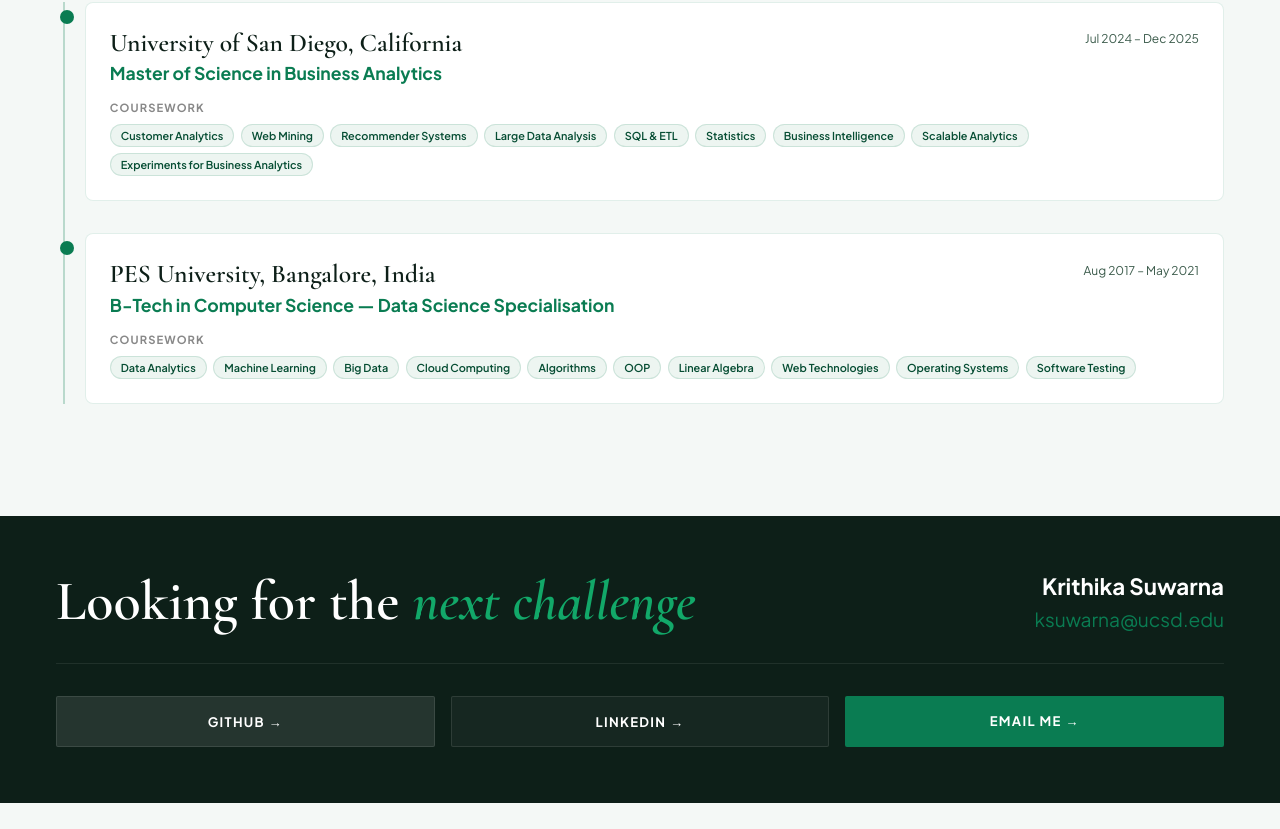
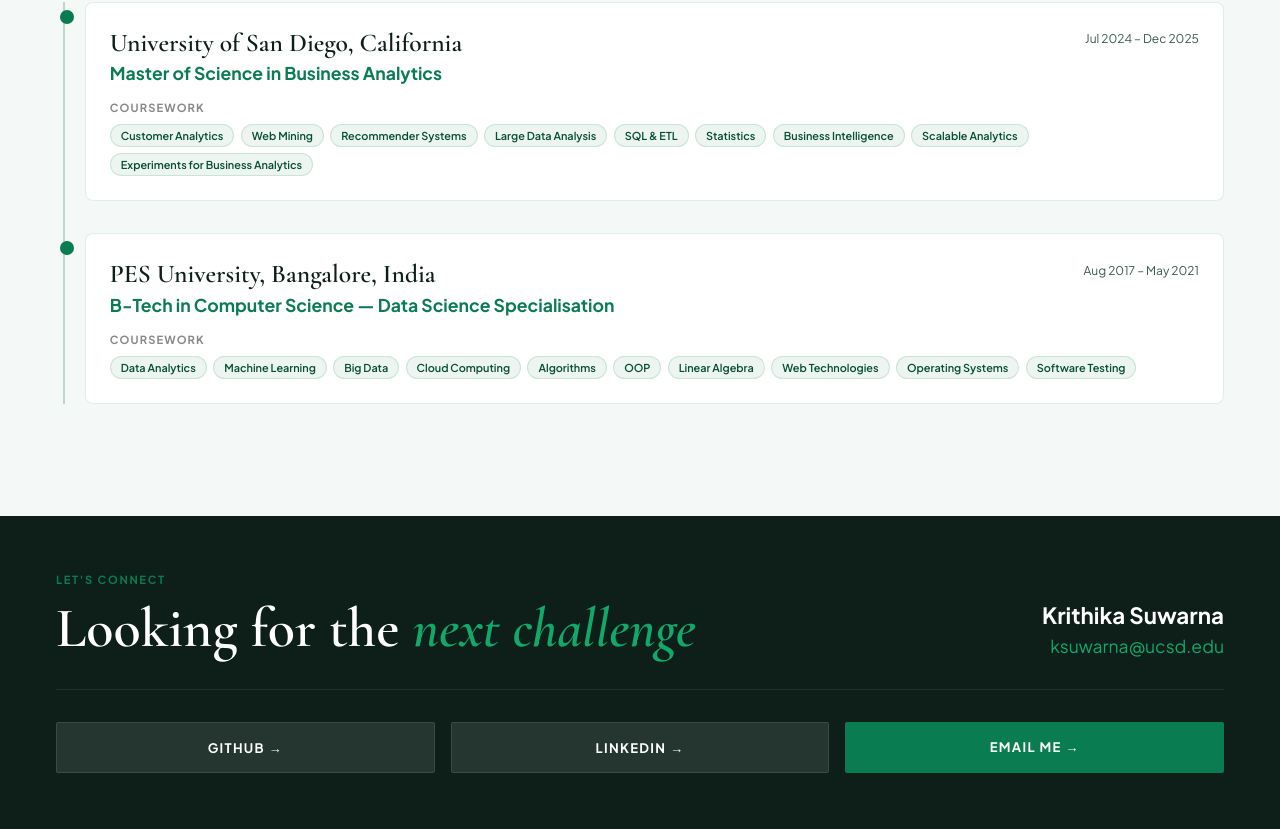
Before and after one commit to Krithikap019/ai-portfolio, a Next.js app: page / in a window 1280 px wide. Shown: the part 3150-3979 px from the top of the page. Before the commit the page ends 3953 px from the top, so only its background shows below. Built offline with nearby package versions, Linux system fonts and the light colour scheme.

Commit message:
fin project

```diff
--- a/app/page.jsx
+++ b/app/page.jsx
@@ -352,18 +352,21 @@ export default function Home() {
       </section>
     {/* Contact */}
       <section id="contact" style={{ background: "#0d1f18", padding: "3.5rem 3.5rem" }}>
-        <div style={{ display: "flex", justifyContent: "space-between", alignItems: "flex-end", marginBottom: "2rem", paddingBottom: "2rem", borderBottom: "1px solid rgba(255,255,255,0.08)" }}>
-          <h3 style={{ fontFamily: "'Cormorant Garamond', serif", fontSize: "3.5rem", fontWeight: 600, color: "#fff", lineHeight: "1.05" }}>
-            Looking for the <em style={{ fontStyle: "italic", color: "#12a869" }}>next challenge</em>
-          </h3>
+       <div style={{ display: "flex", justifyContent: "space-between", alignItems: "flex-end", marginBottom: "2rem", paddingBottom: "2rem", borderBottom: "1px solid rgba(255,255,255,0.08)" }}>
+          <div>
+            <p style={{ fontSize: "0.7rem", fontWeight: 700, letterSpacing: "0.15em", textTransform: "uppercase", color: "#0a7c52", marginBottom: "0.8rem" }}>Let's connect</p>
+            <h3 style={{ fontFamily: "'Cormorant Garamond', serif", fontSize: "3.5rem", fontWeight: 600, color: "#fff", lineHeight: "1.05" }}>
+              Looking for the <em style={{ fontStyle: "italic", color: "#12a869" }}>next challenge</em>
+            </h3>
+          </div>
           <div style={{ textAlign: "right" }}>
             <p style={{ fontSize: "1.4rem", fontWeight: 700, color: "#fff", marginBottom: "0.4rem" }}>Krithika Suwarna</p>
-            <a href="mailto:ksuwarna@ucsd.edu" style={{ fontSize: "1.2rem", color: "#0a7c52", textDecoration: "none" }}>ksuwarna@ucsd.edu</a>
+            <a href="mailto:ksuwarna@ucsd.edu" style={{ fontSize: "1.1rem", color: "#12a869", textDecoration: "none" }}>ksuwarna@ucsd.edu</a>
           </div>
         </div>
         <div style={{ display: "grid", gridTemplateColumns: "1fr 1fr 1fr", gap: "1rem" }}>
           <a href="https://github.com/Krithikap019" target="_blank" style={{ background: "rgba(255,255,255,0.1)", color: "#fff", padding: "1rem 2rem", fontSize: "0.82rem", fontWeight: 700, letterSpacing: "0.1em", textTransform: "uppercase", textDecoration: "none", borderRadius: "2px", textAlign: "center", border: "1px solid rgba(255,255,255,0.1)" }}>GitHub →</a>
-          <a href="https://linkedin.com/in/krithika-suwarna" target="_blank" style={{ background: "rgba(255,255,255,0.04)", color: "#fff", padding: "1rem 2rem", fontSize: "0.82rem", fontWeight: 700, letterSpacing: "0.1em", textTransform: "uppercase", textDecoration: "none", borderRadius: "2px", textAlign: "center", border: "1px solid rgba(255,255,255,0.1)" }}>LinkedIn →</a>
+          <a href="https://linkedin.com/in/krithika-suwarna" target="_blank" style={{ background: "rgba(255,255,255,0.1)", color: "#fff", padding: "1rem 2rem", fontSize: "0.82rem", fontWeight: 700, letterSpacing: "0.1em", textTransform: "uppercase", textDecoration: "none", borderRadius: "2px", textAlign: "center", border: "1px solid rgba(255,255,255,0.1)" }}>LinkedIn →</a>
           <a href="mailto:ksuwarna@ucsd.edu" style={{ background: "#0a7c52", color: "#fff", padding: "1rem 2rem", fontSize: "0.82rem", fontWeight: 700, letterSpacing: "0.1em", textTransform: "uppercase", textDecoration: "none", borderRadius: "2px", textAlign: "center" }}>Email me →</a>
         </div>
       </section>
```
